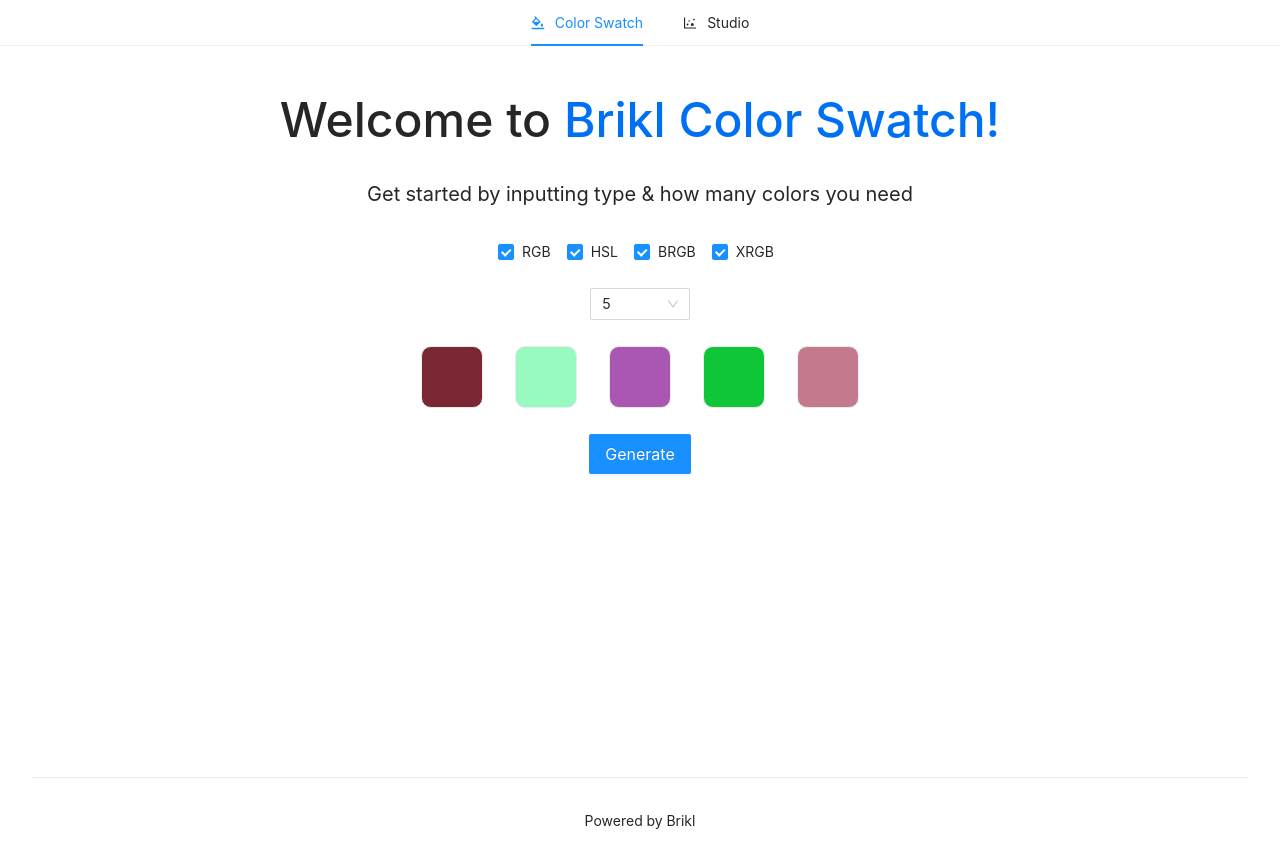
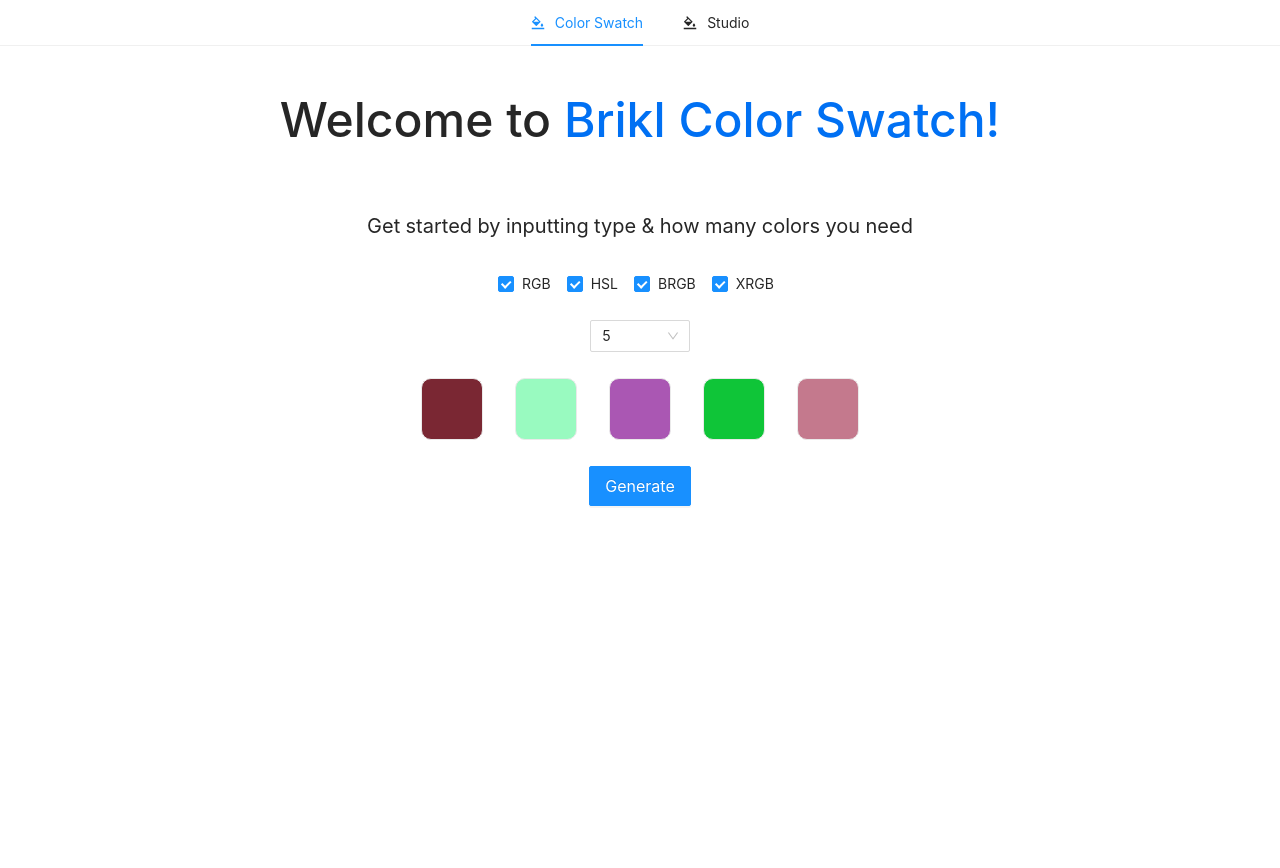
Before and after one commit to sudeshnt/brikl-assignment, a Next.js app: page / in a window 1280 px wide. Shown: the top 868 px of the page. Built offline with nearby package versions, Linux system fonts and the light colour scheme.

Commit message:
refactor code for extensibility

```diff
--- a/components/ColorChange/ColorChange.tsx
+++ b/components/ColorChange/ColorChange.tsx
@@ -24,7 +24,7 @@
       <p className={styles.question}>
         1. Change color of svg element by using DOM manipulation
       </p>
-      <object id="color-change-svg-1" data='/brikl-logo.svg' type="image/svg+xml" />
+      <object id="color-change-svg-1" data='/brikl-logo.svg' type="image/svg+xml" height={250} />
       <Button type="primary" onClick={changeColor}>Change Color</Button>
     </div>
   )
--- a/components/ColorPicker/ColorPicker.tsx
+++ b/components/ColorPicker/ColorPicker.tsx
@@ -42,7 +42,7 @@
           <input type="color" value={selectedColor} onChange={colorChange}/>
         </div>
       }
-      <object id="color-change-svg-2" data='/brikl-logo.svg' type="image/svg+xml" />
+      <object id="color-change-svg-2" data='/brikl-logo.svg' type="image/svg+xml" height="300" />
     </div>
   )
 }
--- a/components/Shapes/Shapes.tsx
+++ b/components/Shapes/Shapes.tsx
@@ -1,3 +1,4 @@
+/* eslint-disable react-hooks/exhaustive-deps */
 import { useEffect } from 'react';
 import styles from '../../styles/Home.module.css'
 
--- a/components/Swatch/Swatch.styled.ts
+++ b/components/Swatch/Swatch.styled.ts
@@ -2,7 +2,7 @@
 import { ColorTypes, Color } from '../../types/color-types'
 import { convertToRgb } from '../../utils/utils'
 
-export const SwatchContainer = styled.div`
+export const SwatchItem = styled.div`
     margin: 1rem;
     padding: 30px;
     text-align: left;
--- a/components/Swatch/Swatch.tsx
+++ b/components/Swatch/Swatch.tsx
@@ -1,22 +1,80 @@
+/* eslint-disable react-hooks/exhaustive-deps */
 import { Tooltip } from "antd"
-import { useMemo } from "react"
-import { Color, ColorTypes } from "../../types/color-types"
-import { SwatchContainer } from "./Swatch.styled"
+import { useEffect, useState } from "react"
+import { Checkbox, Select, Button } from 'antd';
+import { Color, ColorTypes, ColorData } from "../../types/color-types"
+import { SwatchItem } from "./Swatch.styled"
+import styles from '../../styles/Home.module.css'
 
-const Swatch = (props: Color) => {
-  const tooltipText = useMemo(() => {
-    switch(props.type) {
+const { Option } = Select;
+
+const allColorTypes = Object.values(ColorTypes)
+const countOptions = [5, 10, 25, 50]
+
+const Swatch = () => {
+  const [colors, setColors] = useState<Array<Color>>([])
+  const [colorTypes, setColorTypes] = useState<Array<ColorTypes>>(allColorTypes)
+  const [colorCount, setColorCount] = useState<number>(5)
+
+  useEffect(() => {
+    fetchColors()
+  }, [colorCount, colorTypes])
+
+  const fetchColors = () => {
+    fetch(`api/colors?count=${colorCount}&colorTypes=${colorTypes.join(',')}`)
+      .then((res) => res.json())
+      .then((data: ColorData) => {
+        setColors(data.colors)
+      })
+  }
+
+  const getTooltipText = (color: Color) => {
+    switch(color.type) {
       case ColorTypes.HSL:
-        return `HSL (${props.hue}, ${props.saturation}%, ${props.lightness}%)`
+        return `HSL (${color.hue}, ${color.saturation}%, ${color.lightness}%)`
       default:
-        return `${props.type} (${props.red}, ${props.green}, ${props.blue})`
+        return `${color.type} (${color.red}, ${color.green}, ${color.blue})`
     }
-  }, [props])
+  }
+
+  const onChangeCount = (value: string) => setColorCount(Number(value))
+
+  const onChangeTypes = (value: any[]) => {
+    setColorTypes(value.length ? value : allColorTypes)
+  }
 
   return (
-    <Tooltip title={tooltipText}>
-      <SwatchContainer {...props} />
-    </Tooltip>
+    <div className={styles.main}>
+      <div className={styles.questionContainer}>
+        <p className={styles.subtitle}>
+          Get started by inputting type & how many colors you need
+        </p>
+        <Checkbox.Group
+          className={styles.types}
+          options={allColorTypes}
+          defaultValue={allColorTypes}
+          value={colorTypes}
+          onChange={onChangeTypes}
+        />
+        <Select defaultValue="5" className={styles.count} onChange={onChangeCount}>
+          {countOptions.map((countOption) => (
+            <Option key={countOption} value={countOption}>{countOption}</Option>
+          ))}
+        </Select>
+      </div>
+      <div className={styles.grid}>
+        {
+          colors.map((color) => (
+            <Tooltip key={color.id} title={getTooltipText(color)}>
+              <SwatchItem {...color} />
+            </Tooltip>
+          ))
+        }
+      </div>
+      <div>
+        <Button type="primary" size="large" onClick={fetchColors}>Generate</Button>
+      </div>
+    </div>
   )
 }
 
--- a/pages/_app.tsx
+++ b/pages/_app.tsx
@@ -1,29 +1,37 @@
-import { useState } from 'react';
 import type { AppProps } from 'next/app'
+import { useRouter } from 'next/router'
 import Link from 'next/link';
 import { Menu } from 'antd';
-import { BgColorsOutlined, DotChartOutlined } from '@ant-design/icons';
+import { BgColorsOutlined } from '@ant-design/icons';
 import styles from '../styles/Home.module.css'
 import '../styles/globals.css'
 
+const items = [
+  {
+    key: 'home',
+    icon: <BgColorsOutlined />,
+    label:  <Link href="/">
+      Color Swatch
+    </Link>
+  },
+  {
+    key: 'studio',
+    icon: <BgColorsOutlined />,
+    label: <Link href="/studio">
+      Studio
+    </Link>
+  }
+]
+
 function MyApp({ Component, pageProps }: AppProps) {
+  const router = useRouter()
+
   return (
     <>
-        <Menu className={styles.navigation} mode="horizontal" defaultSelectedKeys={['home']}>
-          <Menu.Item key="home" icon={<BgColorsOutlined />}>
-            <Link href="/">
-              Color Swatch
-            </Link>
-          </Menu.Item>
-          <Menu.Item key="studio" icon={<DotChartOutlined />}>
-            <Link href="/studio">
-              Studio
-            </Link>
-          </Menu.Item>
-        </Menu>
-        <div className="container">
-          <Component {...pageProps} />
-        </div>
+      <Menu className={styles.navigation} mode="horizontal" defaultSelectedKeys={[router.pathname === '/studio' ? 'studio' : 'home']} items={items} />
+      <div className="container">
+        <Component {...pageProps} />
+      </div>
     </>
   )
 }
--- a/pages/index.tsx
+++ b/pages/index.tsx
@@ -1,83 +1,21 @@
-/* eslint-disable react-hooks/exhaustive-deps */
-import { useState, useEffect } from 'react'
 import type { NextPage } from 'next'
 import Head from 'next/head'
-import { Button, Checkbox, Select } from 'antd';
+import Swatch from '../components/Swatch/Swatch'
 import styles from '../styles/Home.module.css'
-import Swatch from '../components/Swatch/Swatch'
-import { Color, ColorData, ColorTypes } from '../types/color-types'
 
-const { Option } = Select;
-const allColorTypes = Object.values(ColorTypes)
 
 const Home: NextPage = () => {
-  const [colors, setColors] = useState<Array<Color>>([])
-  const [colorTypes, setColorTypes] = useState<Array<ColorTypes>>(allColorTypes)
-  const [colorCount, setColorCount] = useState<number>(5)
-
-  function fetchColors () {
-    fetch(`api/colors?count=${colorCount}&colorTypes=${colorTypes.join(',')}`)
-      .then((res) => res.json())
-      .then((data: ColorData) => {
-        setColors(data.colors)
-      })
-  }
-
-  useEffect(() => {
-    fetchColors()
-  }, [colorCount, colorTypes])
-
-  const onChangeCount = (value: string) => setColorCount(Number(value))
-
-  const onChangeTypes = (value: any[]) => {
-    setColorTypes(value.length ? value : allColorTypes)
-  }
-
   return (
     <div className={styles.container}>
       <Head>
         <title>Brikl Color Swatches</title>
       </Head>
-
       <main className={styles.main}>
-
         <h2 className={styles.title}>
           Welcome to <a>Brikl Color Swatch!</a>
         </h2>
-
-        <div className={styles.questionContainer}>
-          <p className={styles.subtitle}>
-            Get started by inputting type & how many colors you need
-          </p>
-
-          <Checkbox.Group className={styles.types} options={allColorTypes} defaultValue={allColorTypes} value={colorTypes} onChange={onChangeTypes} />
-
-          <Select defaultValue="5" className={styles.count} onChange={onChangeCount}>
-            <Option value="5">5</Option>
-            <Option value="10">10</Option>
-            <Option value="25">25</Option>
-            <Option value="50">50</Option>
-          </Select>
-        </div>
-
-
-        <div className={styles.grid}>
-          {
-            colors.map((color) => (
-              <Swatch key={color.id} {...color} />
-            ))
-          }
-        </div>
-
-        <div>
-          <Button type="primary" size="large" onClick={fetchColors}>Generate</Button>
-        </div>
+        <Swatch />
       </main>
-      <footer className={styles.footer}>
-        <a>
-          Powered by Brikl
-        </a>
-      </footer>
     </div>
   )
 }
--- a/styles/Home.module.css
+++ b/styles/Home.module.css
@@ -6,7 +6,8 @@
     position: fixed;
     top: 0;
     width: 100%;
-    justify-content: center
+    justify-content: center;
+    z-index: 999;
 }
 
 .main {
```
Also changed, not shown: pages/studio/index.tsx (+4 -9 lines).
